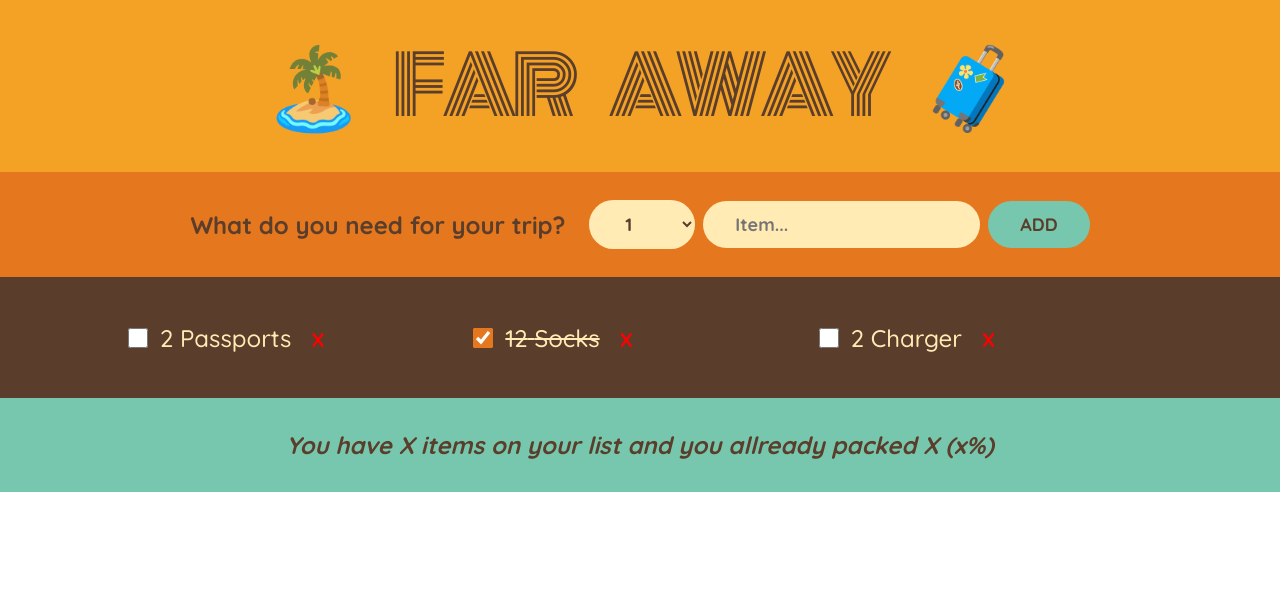
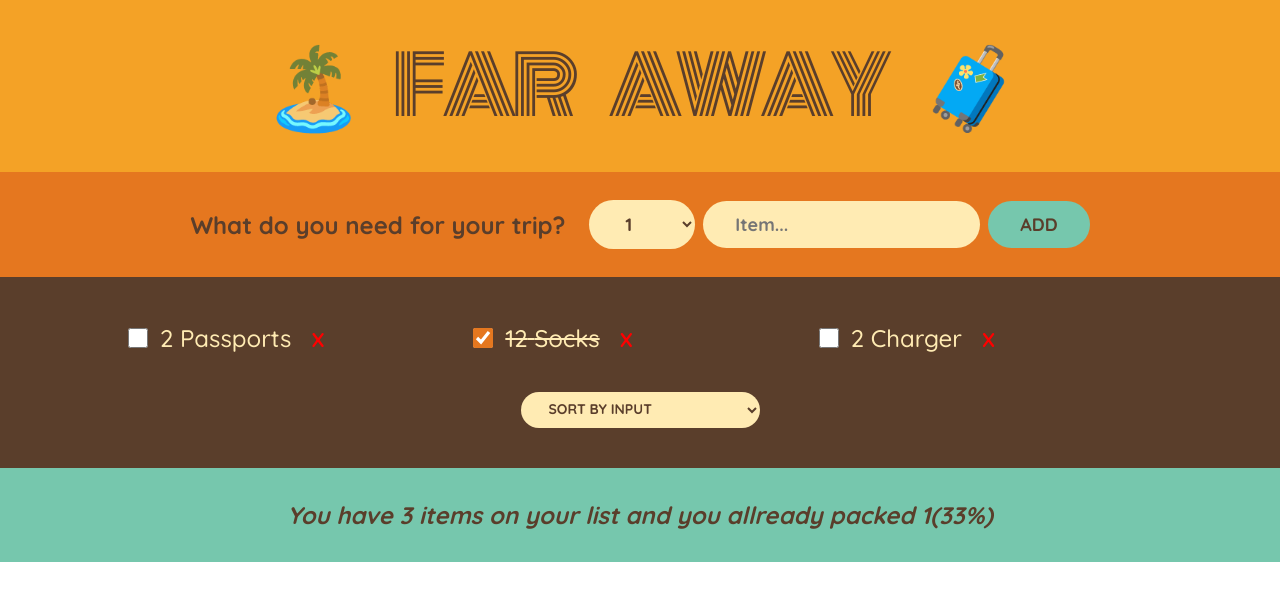
Before and after one commit to rishulpu1/travel-list, a React (Create React App) app: page / in a window 1280 px wide. Shown: the top 600 px of the page. Built offline with nearby package versions, Linux system fonts and the light colour scheme.

Commit message:
sort items functionality

```diff
--- a/src/App.js
+++ b/src/App.js
@@ -32,7 +32,7 @@ function App() {
         onDelete={handleDeleteItem}
         onCheckItem={handlePackedItem}
       />
-      <Stats />
+      <Stats items={items} />
     </div>
   );
 }
--- a/src/components/PackingList.js
+++ b/src/components/PackingList.js
@@ -1,9 +1,19 @@
+import { useState } from "react";
 import Item from "./Item";
 function PackingList({ data, onDelete, onCheckItem }) {
+  const [sortBy, setSortBy] = useState("input");
+  let sortedItemsBy;
+  if (sortBy === "input") sortedItemsBy = data;
+  if (sortBy === "description")
+    sortedItemsBy = data
+      .slice()
+      .sort((a, b) => a.description.localeCompare(b.description));
+  if (sortBy === "packed")
+    sortedItemsBy = data.slice().sort((a, b) => Number(a.packed - b.packed));
   return (
     <div className="list">
       <ul>
-        {data.map((item) => (
+        {sortedItemsBy.map((item) => (
           <Item
             onDelete={onDelete}
             item={item}
@@ -12,6 +22,13 @@ function PackingList({ data, onDelete, onCheckItem }) {
           />
         ))}
       </ul>
+      <div className="actions">
+        <select value={sortBy} onChange={(e) => setSortBy(e.target.value)}>
+          <option value="input">Sort By Input</option>
+          <option value="description">Sort By Description</option>
+          <option value="packed">Sort By Packed Status</option>
+        </select>
+      </div>
     </div>
   );
 }
--- a/src/components/Stats.js
+++ b/src/components/Stats.js
@@ -1,9 +1,26 @@
-function Stats(){
-    return(
-        <footer className="stats">
-            <em>You have X items on your list and you allready packed X (x%)</em>
-        </footer>
-    )
+function Stats({ items }) {
+  if (!items.length) {
+    return (
+      <p className="stats">
+        <em>Start adding some items to your packing list</em>
+      </p>
+    );
+  }
+  const totalNumItems = items.length;
+  const totalPacked = items.filter((item) => item.packed).length;
+  const percentage = Math.round((totalPacked / totalNumItems) * 100);
+  return (
+    <footer className="stats">
+      <em>
+        {percentage === 100
+          ? "Yout got everything! Ready to go "
+          : `
+        You have ${totalNumItems} items on your list and you allready packed
+        ${totalPacked}(${percentage}%)
+        `}
+      </em>
+    </footer>
+  );
 }
 
 export default Stats;
```
